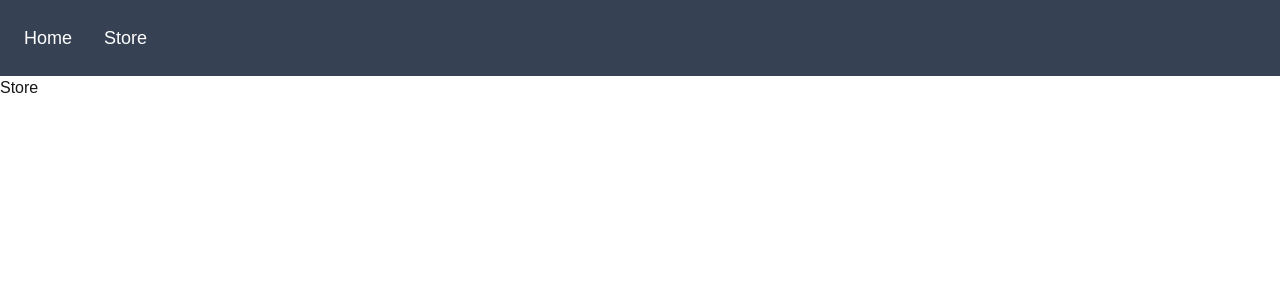
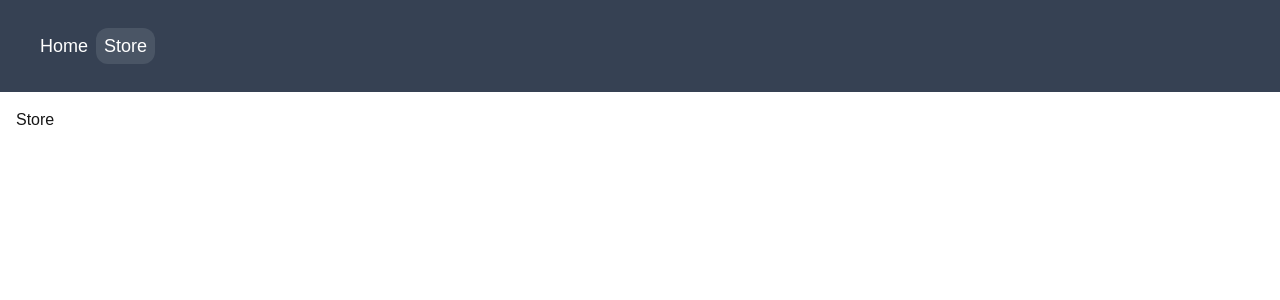
Before and after one commit to Hamzah-Mohandes/dashboard, a Next.js app: page /store in a window 1280 px wide. Shown: the top 300 px of the page. Built offline with nearby package versions, Linux system fonts and the light colour scheme.

Commit message:
add Container.tsx

```diff
--- /dev/null
+++ b/app/components/Container.tsx
@@ -0,0 +1,12 @@
+import React from 'react'
+
+interface IContainerProps {
+    children: React.ReactNode
+}
+function Container({ children }: IContainerProps) {
+    return (
+        <div className='container mx-auto p-4'>{children}</div>
+    )
+}
+
+export default Container
--- /dev/null
+++ b/app/components/Layout.tsx
@@ -0,0 +1,16 @@
+import Navbar from './Navbar'
+import React from 'react'
+interface ILayoutProps {
+    children: React.ReactNode
+}
+function Layout({ children }: ILayoutProps) {
+    return (
+
+        <>
+            <Navbar />
+            <div className=''>{children}</div>
+        </>
+    )
+}
+
+export default Layout
--- a/app/components/Navbar.tsx
+++ b/app/components/Navbar.tsx
@@ -1,7 +1,12 @@
+"use client"
+
+import Container from './Container'
 import Link from 'next/link'
 import React from 'react'
+import { usePathname } from 'next/navigation'
+function Navbar() {
 
-function Navbar() {
+    const pathname = usePathname() // get the current pathname
 
     const navLinks = [
         { name: "Home", href: "/" },
@@ -11,9 +16,12 @@ function Navbar() {
 
     return (
         <nav className='flex gap-4 bg-gray-700 p-4 text-white text-lg'>
-            {navLinks.map((link, index) => (
-                <Link key={index} href={link.href} className=' hover:bg-gray-600 p-2 rounded-xl transition-all  duration-300 hover:text-gray-100 hover:scale-120  '>{link.name}</Link>
-            ))}
+            <Container>
+
+                {navLinks.map((link, index) => (
+                    <Link key={index} href={link.href} className={pathname === link.href ? 'bg-gray-600 p-2 rounded-xl transition-all  duration-300 hover:text-gray-100 hover:scale-120  ' : ' hover:bg-gray-600 p-2 rounded-xl transition-all  duration-300 hover:text-gray-100 hover:scale-120  '}>{link.name}</Link>
+                ))}
+            </Container>
         </nav>
     )
 }
--- a/app/layout.tsx
+++ b/app/layout.tsx
@@ -1,19 +1,7 @@
 import "./globals.css";
 
-import { Geist, Geist_Mono } from "next/font/google";
-
+import Layout from "./components/Layout";
 import type { Metadata } from "next";
-import Navbar from "./components/Navbar";
-
-const geistSans = Geist({
-  variable: "--font-geist-sans",
-  subsets: ["latin"],
-});
-
-const geistMono = Geist_Mono({
-  variable: "--font-geist-mono",
-  subsets: ["latin"],
-});
 
 export const metadata: Metadata = {
   title: "Create Next App",
@@ -27,11 +15,10 @@ export default function RootLayout({
 }>) {
   return (
     <html lang="en">
-      <body
-        className={`${geistSans.variable} ${geistMono.variable} antialiased`}
-      >
-        <Navbar />
-        {children}
+      <body >
+        <Layout>
+          {children}
+        </Layout>
       </body>
     </html>
   );
--- a/app/store/page.tsx
+++ b/app/store/page.tsx
@@ -1,8 +1,11 @@
+import Container from '../components/Container'
 import React from 'react'
 
 function Store() {
     return (
-        <div>Store</div>
+        <Container>
+            Store
+        </Container>
     )
 }
 
```
